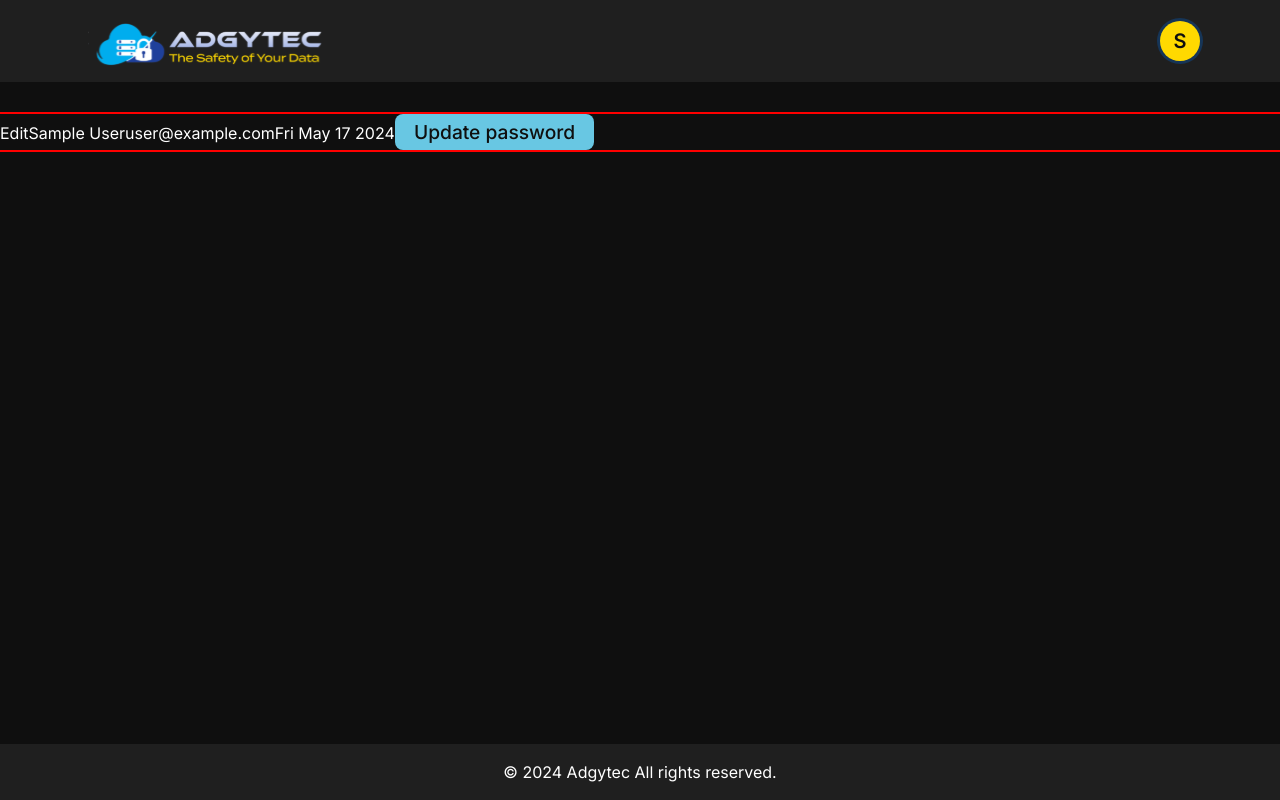
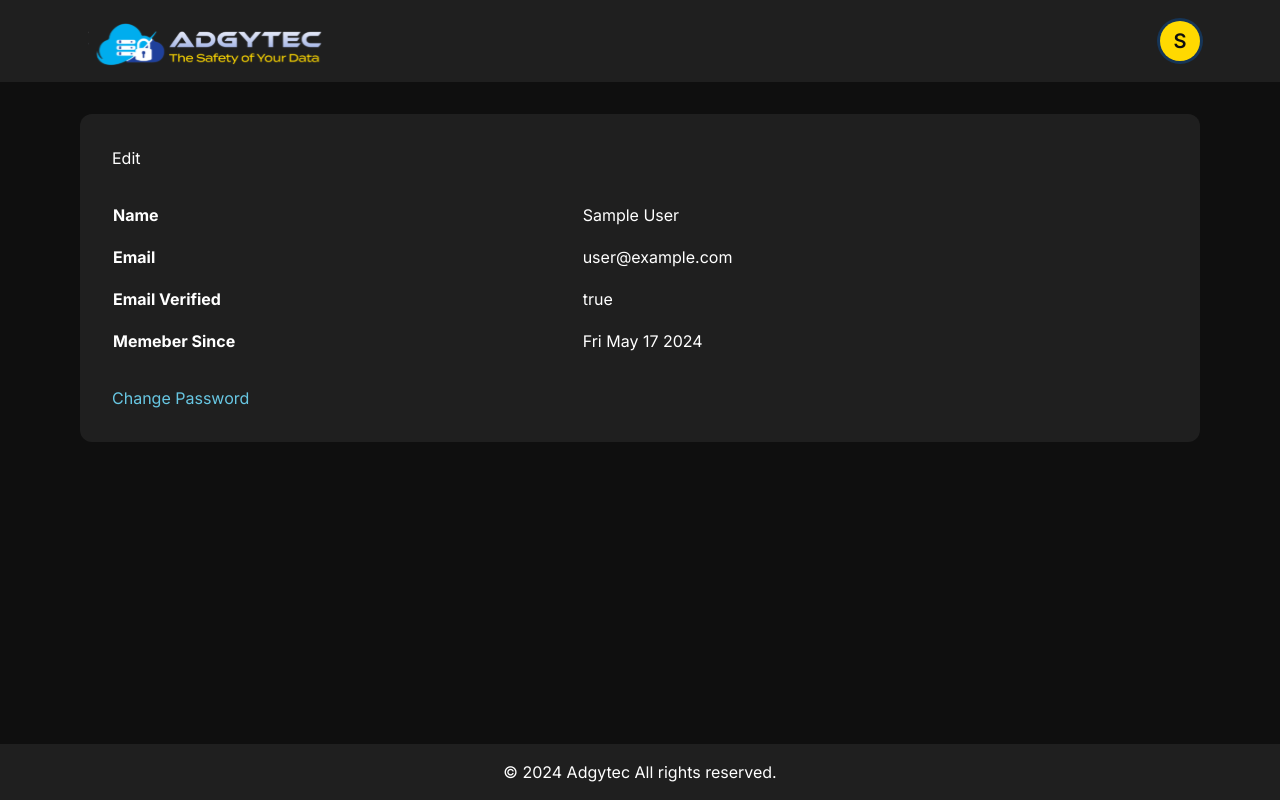
Before and after one commit to Adgytec/adgytec-dashboard, a Next.js app: page /profile in a window 1280 px wide. Built offline with nearby package versions, Linux system fonts and the light colour scheme; no server answers; sample sign-in values are in the browser's storage.

Commit message:
profile page done

```diff
--- /dev/null
+++ b/src/app/(protected)/profile/component/ChangePassword.tsx
@@ -0,0 +1,138 @@
+import React, { useState } from "react";
+import styles from "../profile.module.scss";
+import { faXmark } from "@fortawesome/free-solid-svg-icons";
+import { FontAwesomeIcon } from "@fortawesome/react-fontawesome";
+import Loader from "@/components/Loader/Loader";
+import { changePassword } from "@/firebase/auth/auth";
+
+interface ChangePasswordProps {
+	handleClose: () => void;
+}
+
+const ChangePassword = ({ handleClose }: ChangePasswordProps) => {
+	const [error, setError] = useState<string | null>(null);
+	const [message, setMessage] = useState<string | null>(null);
+	const [updating, setUpdating] = useState<boolean>(false);
+	const [userInput, setUserinput] = useState({
+		password: "",
+		confirm: "",
+	});
+
+	const handleReset = async (e: React.FormEvent<HTMLFormElement>) => {
+		e.preventDefault();
+
+		const { password, confirm } = userInput;
+		if (password !== confirm) {
+			setError("Password doesn't match");
+			return;
+		}
+
+		setUpdating(true);
+		const err = await changePassword(password);
+		setUpdating(false);
+
+		if (err) {
+			setMessage(null);
+			setError(err.message);
+			setUpdating(false);
+			return;
+		}
+
+		setMessage("Password changed successfully");
+		setUserinput({
+			password: "",
+			confirm: "",
+		});
+		setTimeout(() => {
+			setMessage(null);
+		}, 6000);
+	};
+
+	const handleUserInput = (e: React.ChangeEvent<HTMLInputElement>) => {
+		let key = e.target.name;
+		let val = e.target.value;
+
+		if (key === "confirm") {
+			if (val !== userInput.password) {
+				setError("Password doens't match");
+			} else {
+				setError(null);
+			}
+		}
+
+		setUserinput((prev) => {
+			return {
+				...prev,
+				[key]: val,
+			};
+		});
+	};
+
+	return (
+		<div className={styles.modal}>
+			<div className="modal-menu">
+				<h2>Update Password</h2>
+
+				<button data-type="link" onClick={handleClose} title="close">
+					<FontAwesomeIcon icon={faXmark} />
+				</button>
+			</div>
+
+			<form className={styles.form} onSubmit={handleReset}>
+				<div className={styles.input}>
+					<label htmlFor="password">Password</label>
+					<input
+						type="password"
+						id="password"
+						name="password"
+						placeholder="Password..."
+						value={userInput.password}
+						onChange={handleUserInput}
+						required
+						disabled={updating}
+					/>
+				</div>
+
+				<div className={styles.input}>
+					<label htmlFor="confirm">Confirm Password</label>
+					<input
+						type="password"
+						id="confirm"
+						name="confirm"
+						placeholder="Confirm Password..."
+						value={userInput.confirm}
+						onChange={handleUserInput}
+						required
+						disabled={updating}
+					/>
+				</div>
+
+				{error && <p className="error">{error}</p>}
+				{message && <p className="message">{message}</p>}
+
+				<div className={styles.button}>
+					<button
+						data-type="button"
+						data-variant="secondary"
+						type="submit"
+						disabled={updating}
+						data-load={updating ? "true" : "false"}
+					>
+						{updating ? <Loader variant="small" /> : "Update"}
+					</button>
+
+					<button
+						type="reset"
+						onClick={handleClose}
+						disabled={updating}
+						data-type="link"
+					>
+						Cancel
+					</button>
+				</div>
+			</form>
+		</div>
+	);
+};
+
+export default ChangePassword;
--- a/src/app/(protected)/profile/page.tsx
+++ b/src/app/(protected)/profile/page.tsx
@@ -1,26 +1,175 @@
 "use client";
 
-import React, { useContext } from "react";
+import React, { useContext, useRef, useState } from "react";
 
 import styles from "./profile.module.scss";
 import { UserContext } from "@/components/AuthContext/authContext";
+import Container from "@/components/Container/Container";
+import { changePassword } from "@/firebase/auth/auth";
+import Loader from "@/components/Loader/Loader";
+import { validateName } from "@/helpers/validation";
+import ChangePassword from "./component/ChangePassword";
+import { handleModalClose } from "@/helpers/modal";
 
 function Profile() {
 	const user = useContext(UserContext);
-	console.log(user?.displayName);
+
+	const [edit, setEdit] = useState<boolean>(false);
+	const [name, setName] = useState(() => {
+		return user?.displayName ? user.displayName : "";
+	});
+	const [updating, setUpdating] = useState(false);
+	const [error, setError] = useState<string | null>(null);
+	const [message, setMessage] = useState<string | null>(null);
+	const changePasswordRef = useRef<HTMLDialogElement | null>(null);
+
 	let d = new Date();
 	if (user?.metadata.creationTime) d = new Date(user.metadata.creationTime);
 
+	const handleUpdate = async () => {
+		if (!validateName(name)) {
+			setError("invalid name");
+			return;
+		}
+
+		let uid = user?.uid;
+		if (!uid || !user) {
+			setError("The user is invalid.");
+			return;
+		}
+
+		setUpdating(true);
+		setError(null);
+		setMessage(null);
+		let url = `${process.env.NEXT_PUBLIC_API}/user/${uid}`;
+		let token = await user.getIdToken();
+		fetch(url, {
+			method: "PATCH",
+			headers: {
+				"Content-Type": "application/json",
+				Authorization: `Bearer ${token}`,
+			},
+			body: JSON.stringify({
+				name,
+			}),
+		})
+			.then((res) => res.json())
+			.then((res) => {
+				if (res.error) {
+					throw new Error(res.message);
+				}
+
+				user?.reload();
+				setMessage("User updated successfully");
+				setEdit(false);
+			})
+			.catch((err) => {
+				setError(err.message);
+			})
+			.finally(() => setUpdating(false));
+	};
+
 	return (
-		<div className={styles.profile}>
-			<button data-type="link">Edit</button>
-			{user?.displayName}
-			{user?.email}
-			{d.toDateString()}
-			<button data-type="button" data-variant="secondary">
-				Update password
-			</button>
-		</div>
+		<>
+			<dialog
+				ref={changePasswordRef}
+				className={styles.modal_changePassword}
+			>
+				<ChangePassword
+					handleClose={() => handleModalClose(changePasswordRef)}
+				/>
+			</dialog>
+
+			<div className={styles.profile}>
+				<Container type="normal" className={styles.container}>
+					<div>
+						<button
+							data-type="link"
+							onClick={() => setEdit((prev) => !prev)}
+							disabled={updating}
+						>
+							{edit ? "Cancel" : "Edit"}
+						</button>
+					</div>
+					<table className={styles.table}>
+						<tbody>
+							<tr>
+								<th>Name</th>
+								<td>
+									{edit ? (
+										<input
+											type="text"
+											placeholder="name"
+											value={name}
+											onChange={(e) =>
+												setName(e.target.value)
+											}
+											autoFocus
+											disabled={updating}
+										/>
+									) : (
+										user?.displayName
+									)}
+								</td>
+							</tr>
+
+							<tr>
+								<th>Email</th>
+								<td>{user?.email}</td>
+							</tr>
+
+							<tr>
+								<th>Email Verified</th>
+								<td>
+									{user?.emailVerified ? "true" : "false"}
+								</td>
+							</tr>
+
+							<tr>
+								<th>Memeber Since</th>
+								<td>{d.toDateString()}</td>
+							</tr>
+						</tbody>
+					</table>
+
+					{error && <p className="error">{error}</p>}
+					{message && <p className="message">{message}</p>}
+
+					{edit && (
+						<div>
+							<button
+								data-type="button"
+								data-variant="secondary"
+								disabled={
+									user?.displayName === name || updating
+								}
+								data-load={updating ? "true" : "false"}
+								onClick={handleUpdate}
+							>
+								{updating ? (
+									<Loader variant="small" />
+								) : (
+									"Update"
+								)}
+							</button>
+						</div>
+					)}
+
+					<div>
+						<button
+							data-type="link"
+							data-variant="secondary"
+							disabled={updating}
+							onClick={() =>
+								changePasswordRef.current?.showModal()
+							}
+						>
+							Change Password
+						</button>
+					</div>
+				</Container>
+			</div>
+		</>
 	);
 }
 
--- a/src/app/(protected)/profile/profile.module.scss
+++ b/src/app/(protected)/profile/profile.module.scss
@@ -1,5 +1,75 @@
 @use "/src/styles/abstract" as ab;
 
 .profile {
-	outline: 2px solid red;
+	height: 100%;
+
+	.container {
+		display: grid;
+		gap: 1em;
+		border-radius: 0.75em;
+
+		padding: clamp(1em, 2.5vi, 2em);
+
+		background-color: var(--bg-600);
+		overflow: hidden;
+	}
+
+	.table {
+		--_space: 1em;
+
+		border-spacing: var(--_space);
+		translate: calc(-1 * var(--_space));
+
+		td {
+			word-break: break-word;
+
+			input {
+				width: min(100%, 15rem);
+			}
+		}
+
+		th {
+			text-align: left;
+		}
+	}
 }
+
+.modal_changePassword {
+	--_w: 30rem;
+
+	.modal {
+		display: grid;
+		gap: 1em;
+	}
+
+	.form {
+		display: grid;
+		gap: 1.5em;
+
+		.input {
+			display: grid;
+			gap: 0.25em;
+
+			label {
+				font-size: clamp(1rem, 1.5vi, 1.25rem);
+			}
+
+			input {
+				font-size: 1.25rem;
+				padding-inline: 0.5em 0.25em;
+				padding-block: 0.15em;
+
+				border-radius: 0.3em;
+				border-style: solid;
+
+				width: 100%;
+			}
+		}
+
+		.button {
+			display: flex;
+			justify-content: flex-end;
+			gap: 1.5em;
+		}
+	}
+}
--- a/src/app/(public)/login/components/ForgotPasswordModal.tsx
+++ b/src/app/(public)/login/components/ForgotPasswordModal.tsx
@@ -48,7 +48,7 @@ const ForgotPasswordModal = ({ handleClose }: ForgotPasswordModalProps) => {
 
 	return (
 		<div className={styles.container}>
-			<div className={styles.menu}>
+			<div className="modal-menu">
 				<h2>Reset Password</h2>
 
 				<button data-type="link" onClick={handleClose} title="close">
@@ -80,6 +80,7 @@ const ForgotPasswordModal = ({ handleClose }: ForgotPasswordModalProps) => {
 						data-variant="secondary"
 						type="submit"
 						disabled={sending}
+						data-load={sending ? "true" : "false"}
 					>
 						{sending ? <Loader variant="small" /> : "Reset"}
 					</button>
--- a/src/app/(public)/login/page.tsx
+++ b/src/app/(public)/login/page.tsx
@@ -205,6 +205,7 @@ const Login = () => {
 									data-variant="secondary"
 									disabled={signingIn}
 									type="submit"
+									data-load={signingIn ? "true" : "false"}
 								>
 									{signingIn ? (
 										<Loader variant="small" />
--- a/src/components/Container/Container.tsx
+++ b/src/components/Container/Container.tsx
@@ -4,7 +4,7 @@ import styles from "./container.module.scss";
 interface ContainerProps {
 	type: "normal" | "wide" | "full" | "sm-full" | "lg-full" | "sm-full-wide";
 	children: React.ReactNode;
-	className: string;
+	className?: string;
 }
 
 const Container = ({ type, children, className }: ContainerProps) => {
--- a/src/firebase/auth/auth.ts
+++ b/src/firebase/auth/auth.ts
@@ -104,5 +104,5 @@ export const changePassword: ChangePassword = async (password) => {
 		error = err as FirebaseError;
 	}
 
-	return null;
+	return error;
 };
--- a/src/helpers/type.ts
+++ b/src/helpers/type.ts
@@ -1 +1,3 @@
 export type ValidateEmail = (email: string) => boolean;
+
+export type ValidateName = (fullName: string) => boolean;
--- a/src/helpers/validation.ts
+++ b/src/helpers/validation.ts
@@ -1,6 +1,12 @@
-import { ValidateEmail } from "./type";
+import { ValidateEmail, ValidateName } from "./type";
 
 export const validateEmail: ValidateEmail = (email) => {
 	const emailRegex = /^[\w-\.]+@([\w-]+\.)+[\w-]{2,4}$/g;
 	return emailRegex.test(email);
 };
+
+export const validateName: ValidateName = (fullName) => {
+	// Regular expression to allow alphabetic characters, spaces, hyphens, and apostrophes
+	const pattern = /^[a-zA-Z]+(?:[' -][a-zA-Z]+)*$/;
+	return pattern.test(fullName) && fullName.length >= 3;
+};
--- a/src/styles/main.scss
+++ b/src/styles/main.scss
@@ -95,13 +95,15 @@ body {
 		}
 	}
 
+	&[data-load="true"] {
+		width: 4.65em;
+		height: 2em;
+	}
 	&:disabled {
 		cursor: not-allowed;
 		// filter: grayscale(1);
 
 		--_bg: var(--disabled);
-		width: 4.65em;
-		height: 2em;
 
 		&:hover,
 		&:focus-visible {
@@ -216,6 +218,16 @@ dialog[open] {
 	@include ab.motion {
 		animation: appear 500ms;
 	}
+
+	.modal-menu {
+		display: flex;
+		align-items: center;
+		justify-content: space-between;
+
+		button {
+			font-size: 1.5rem;
+		}
+	}
 }
 
 @keyframes appear {
```
Also changed, not shown: src/app/(public)/login/login.module.scss (+0 -10 lines).
